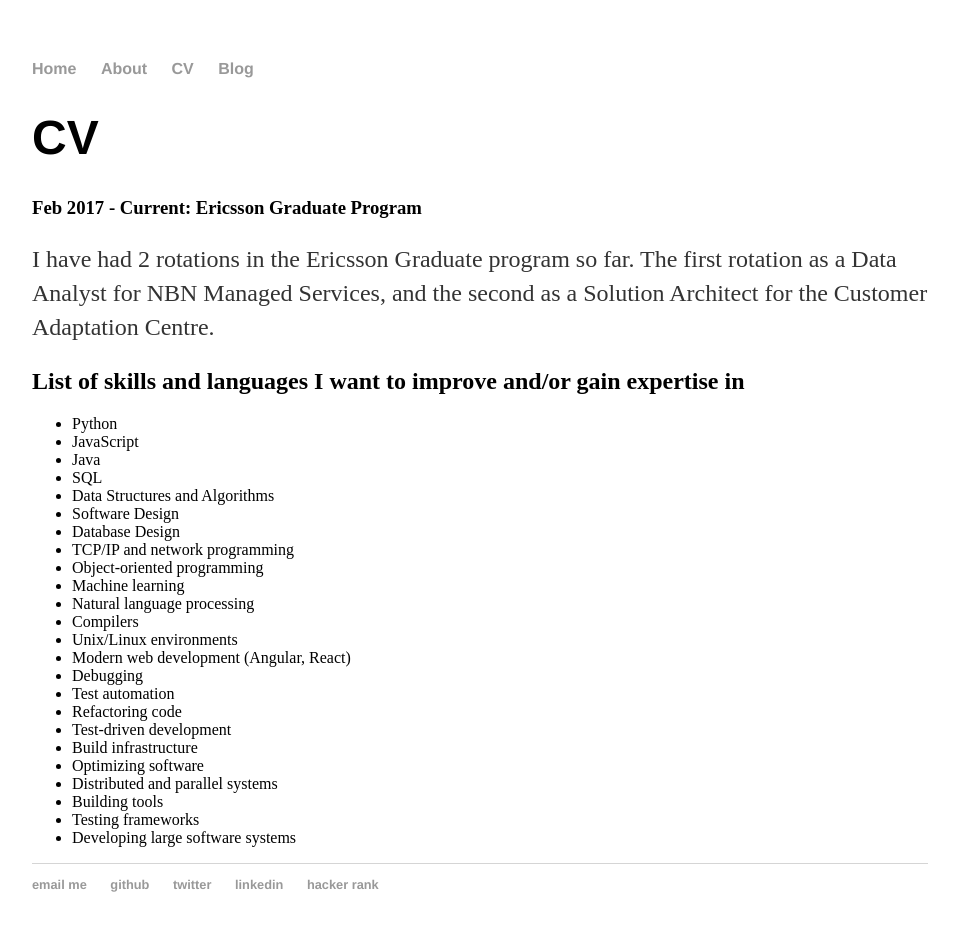
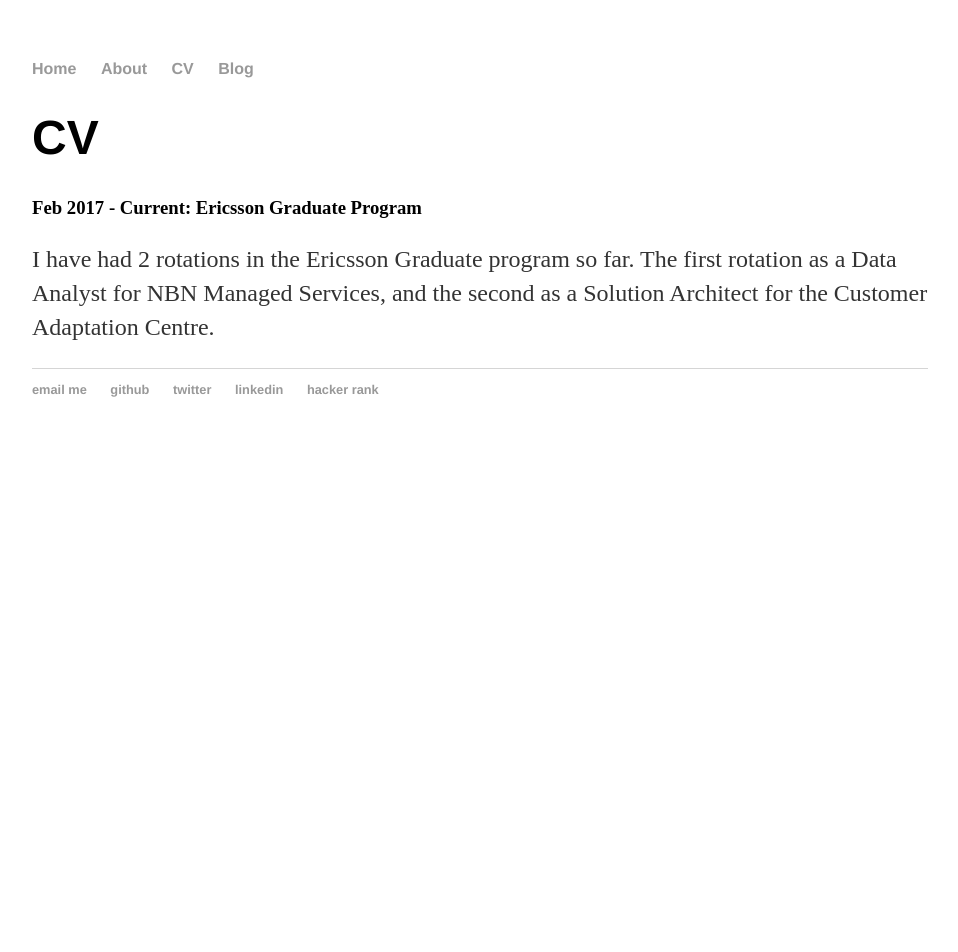
Before and after one commit to Sebbenbear/sebbenbear.github.io, a Jekyll site: the page built from cv/index.html, in a window 1280 px wide. Shown: the whole page, without its empty margins (160-1118 px from the left). Built offline with Jekyll 4.4.1, drawn with Linux system fonts in a browser that asks for light colours; after the commit the page ends 900 px from its top, so only the background shows below that.

Commit message:
Remove list of skills

```diff
--- a/cv/index.html
+++ b/cv/index.html
@@ -8,31 +8,3 @@
 	<p>I have had 2 rotations in the Ericsson Graduate program so far. The first rotation as a Data Analyst for NBN Managed
 		Services, and the second as a Solution Architect for the Customer Adaptation Centre.</p>
 </div>
-
-<h2>List of skills and languages I want to improve and/or gain expertise in</h2>
-<ul>
-	<li>Python</li>
-	<li>JavaScript</li>
-	<li>Java</li>
-	<li>SQL</li>
-	<li>Data Structures and Algorithms</li>
-	<li>Software Design</li>
-	<li>Database Design</li>
-	<li>TCP/IP and network programming</li>
-	<li>Object-oriented programming</li>
-	<li>Machine learning</li>
-	<li>Natural language processing</li>
-	<li>Compilers</li>
-	<li>Unix/Linux environments</li>
-	<li>Modern web development (Angular, React)</li>
-	<li>Debugging</li>
-	<li>Test automation</li>
-	<li>Refactoring code</li>
-	<li>Test-driven development</li>
-	<li>Build infrastructure</li>
-	<li>Optimizing software</li>
-	<li>Distributed and parallel systems</li>
-	<li>Building tools</li>
-	<li>Testing frameworks</li>
-	<li>Developing large software systems</li>
-</ul>
```
